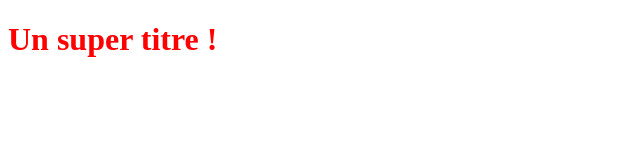
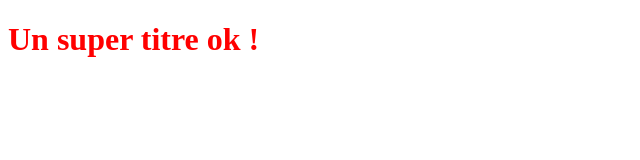
Before and after one commit to pbusch/premierProjet, a plain HTML site: page index.html in a window 1280 px wide. Shown: the full height of the page, 0-640 px from the left. Drawn offline with Linux system fonts and the light colour scheme.

Commit message:
changement titre

```diff
--- a/index.html
+++ b/index.html
@@ -5,6 +5,6 @@
     <link rel="stylesheet" type="text/css" href="styles.css">
 </head>
 <body>
-    <h1>Un super titre !</h1>
+    <h1>Un super titre ok !</h1>
 </body>
 </html>
```
